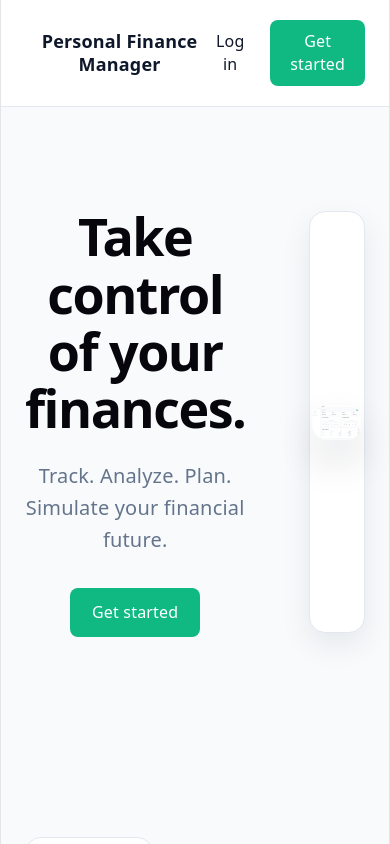
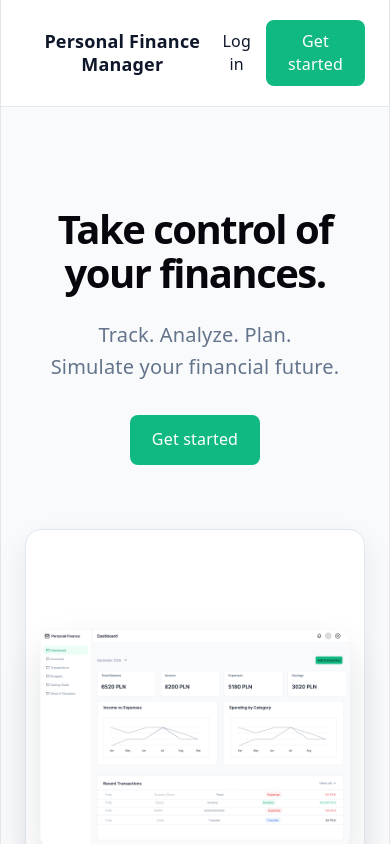
Before and after one commit to makstuk1410/personal_finance_manager, a React (Vite) app in the folder frontend/: page / in a window 390 px wide. Shown: the top 844 px of the page. Built offline with nearby package versions, Linux system fonts and the light colour scheme.

Commit message:
added mobile css

```diff
--- a/frontend/src/pages/LandingPage.css
+++ b/frontend/src/pages/LandingPage.css
@@ -206,3 +206,22 @@
     border-radius: 16px;
     box-shadow: 0 20px 40px rgba(15, 23, 42, 0.12);
 }
+
+@media (max-width: 768px) {
+    .hero-content,
+    .feature-content {
+        grid-template-columns: 1fr;
+    }
+
+    .hero-text {
+        max-width: none;
+    }
+
+    .hero-text h1 {
+        font-size: 40px;
+    }
+
+    .header-actions {
+        gap: 12px;
+    }
+}
```
